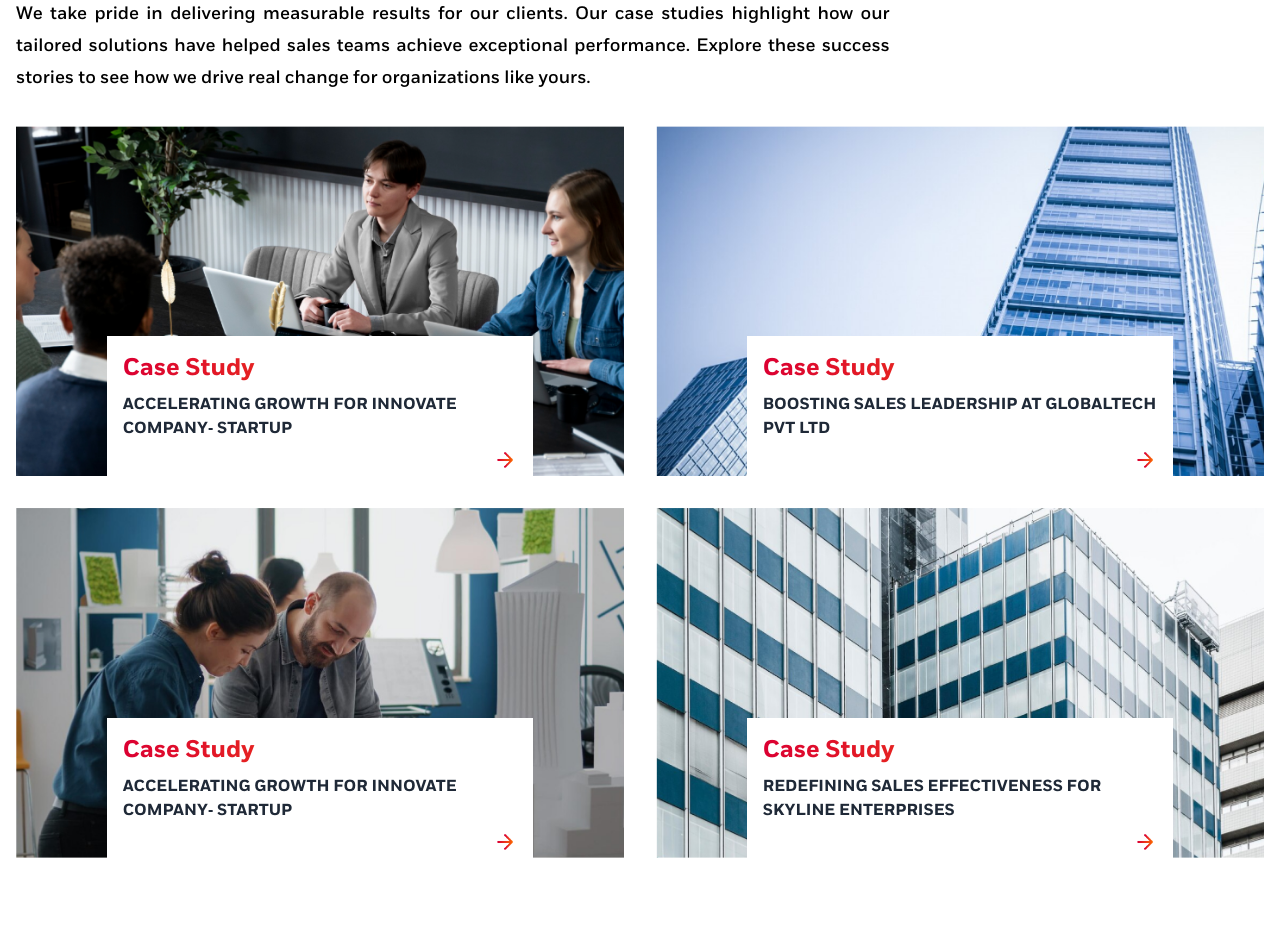
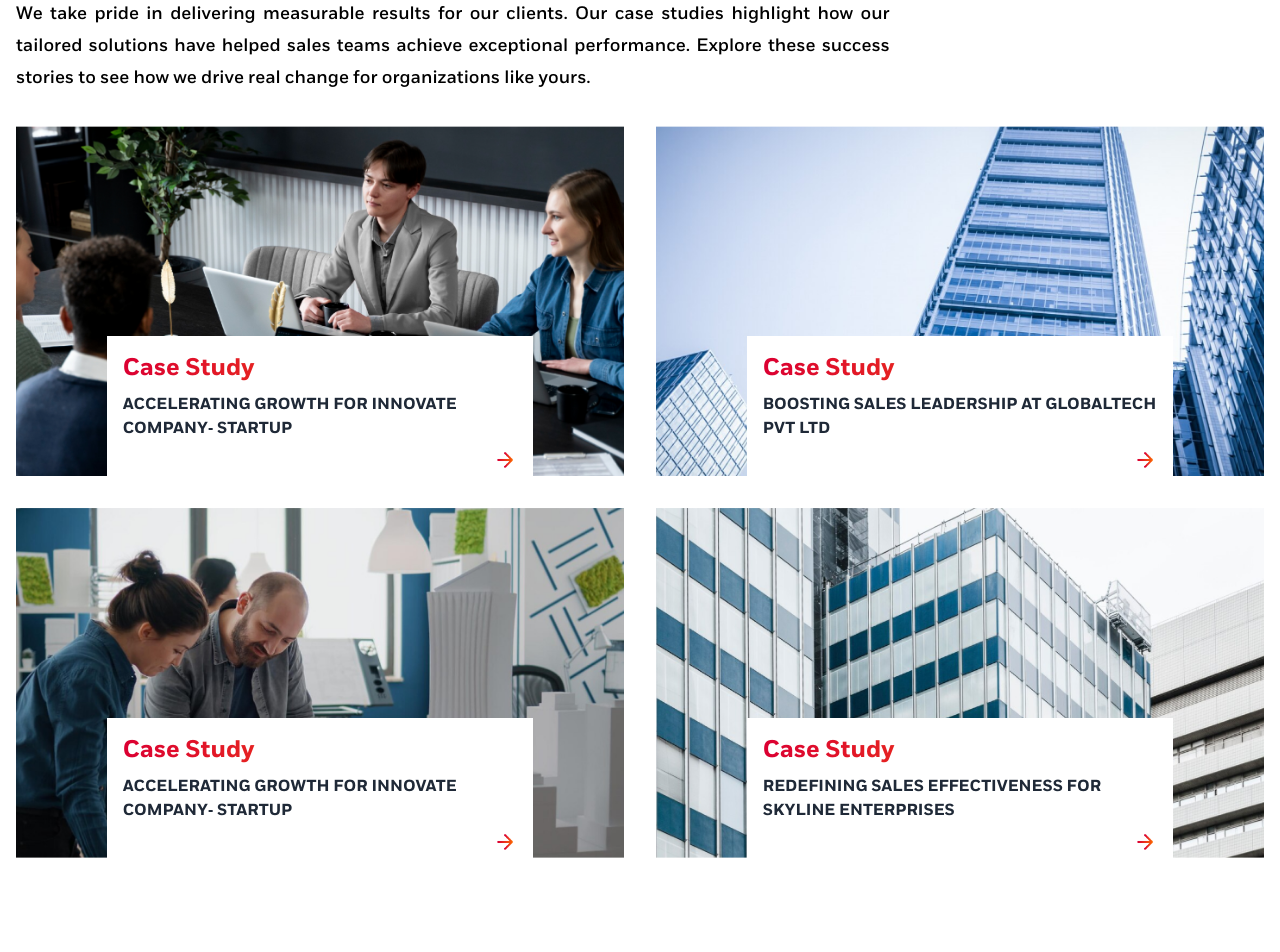
Before and after one commit to hrushikeshjena9/thesalesenablement2, a React (Vite) app: page / in a window 1280 px wide. Shown: the part 3900-4852 px from the top of the page. Built offline with nearby package versions, Linux system fonts and the light colour scheme.

Commit message:
Update home.css

```diff
--- a/src/home-sections/home.css
+++ b/src/home-sections/home.css
@@ -17,28 +17,100 @@ button {
 .bg-gradient-2 {
   background: linear-gradient(to left, #db0032 0%, #fa6602 100%);
 }
+
 .case1 {
+  position: relative;
   background-image: url("../assets/Case1.png");
   background-repeat: no-repeat;
   background-size: cover;
   background-position: center;
+  transition: background 0.3s ease; /* Smooth transition for background */
+}
+
+.case1::before {
+  content: "";
+  position: absolute;
+  top: 0;
+  left: 0;
+  right: 0;
+  bottom: 0;
+  background-color: rgba(0, 0, 0, 0); /* No initial overlay */
+  transition: background-color 0.3s ease; /* Smooth transition for overlay */
+}
+
+.case1:hover::before {
+  background-color: rgba(0, 0, 0, 0.5); /* Add a dark overlay on hover */
 }
 
 
+
+
 .case2 {
+  position: relative;
   background-image: url("../assets/case2.png");
   background-repeat: no-repeat;
   background-size: cover;
+  background-position: center;
+  transition: background 0.3s ease; /* Smooth transition for background */
 }
+.case2::before {
+  content: "";
+  position: absolute;
+  top: 0;
+  left: 0;
+  right: 0;
+  bottom: 0;
+  background-color: rgba(0, 0, 0, 0); /* No initial overlay */
+  transition: background-color 0.3s ease; /* Smooth transition for overlay */
+}
+
+.case2:hover::before {
+  background-color: rgba(0, 0, 0, 0.5); /* Add a dark overlay on hover */
+}
+
 .case3 {
+  position: relative;
   background-image: url("../assets/case3.png");
   background-repeat: no-repeat;
   background-size: cover;
+  background-position: center;
+  transition: background 0.3s ease; /* Smooth transition for background */
+}
+.case3::before {
+  content: "";
+  position: absolute;
+  top: 0;
+  left: 0;
+  right: 0;
+  bottom: 0;
+  background-color: rgba(0, 0, 0, 0); /* No initial overlay */
+  transition: background-color 0.3s ease; /* Smooth transition for overlay */
+}
+
+.case3:hover::before {
+  background-color: rgba(0, 0, 0, 0.5); /* Add a dark overlay on hover */
 }
 .case4 {
+  position: relative;
   background-image: url("../assets/case4.png");
   background-repeat: no-repeat;
   background-size: cover;
+  background-position: center;
+  transition: background 0.3s ease; /* Smooth transition for background */
+}
+.case4::before {
+  content: "";
+  position: absolute;
+  top: 0;
+  left: 0;
+  right: 0;
+  bottom: 0;
+  background-color: rgba(0, 0, 0, 0); /* No initial overlay */
+  transition: background-color 0.3s ease; /* Smooth transition for overlay */
+}
+
+.case4:hover::before {
+  background-color: rgba(0, 0, 0, 0.5); /* Add a dark overlay on hover */
 }
 .border-btn {
   border: 2px solid #ffffff;
```
